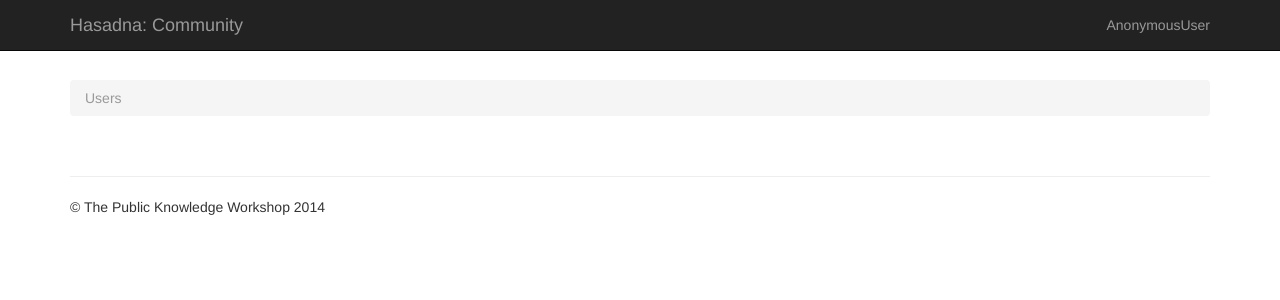
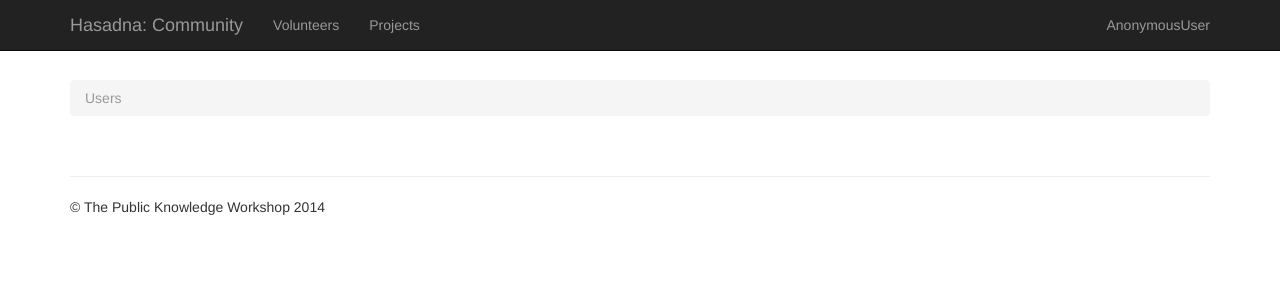
Before and after one commit to iddolev/community.hasadna.org.il, a Django app: template users/templates/users/user_list.html in a window 1280 px wide. Shown: the top 300 px of the page. Run offline with Django 3.2, Linux system fonts and the light colour scheme; the template is opened without the code that fills it, so the values that code supplies are empty; some libraries are stand-ins or nearby versions.

Commit message:
Navbar now has links to projects and users

```diff
--- a/core/templates/base.html
+++ b/core/templates/base.html
@@ -31,10 +31,17 @@
             </button>
             <a class="navbar-brand" href="#">{% trans "Hasadna: Community" %}</a>
         </div>
+        <div class="collapse navbar-collapse" id="bs-example-navbar-collapse-1">
+            <ul class="nav navbar-nav">
+                <li><a href="{% url 'users:list' %}">{% trans 'Volunteers' %}</a></li>
+                <li><a href="{% url 'repos:list' %}">{% trans 'Projects' %}</a></li>
+            </ul>
             <ul class="nav navbar-nav navbar-right">
-            <li><a href="#">{{ user }}</a></li>
+                <li><a href="{{ user.get_absolute_url }}">{{ user }}</a></li>
             </ul>
         </div>
+    </div><!-- /.navbar-collapse -->
+
 </div>
 
 <div class="container">
```
Lines whose indentation alone changed are shown as unchanged.
